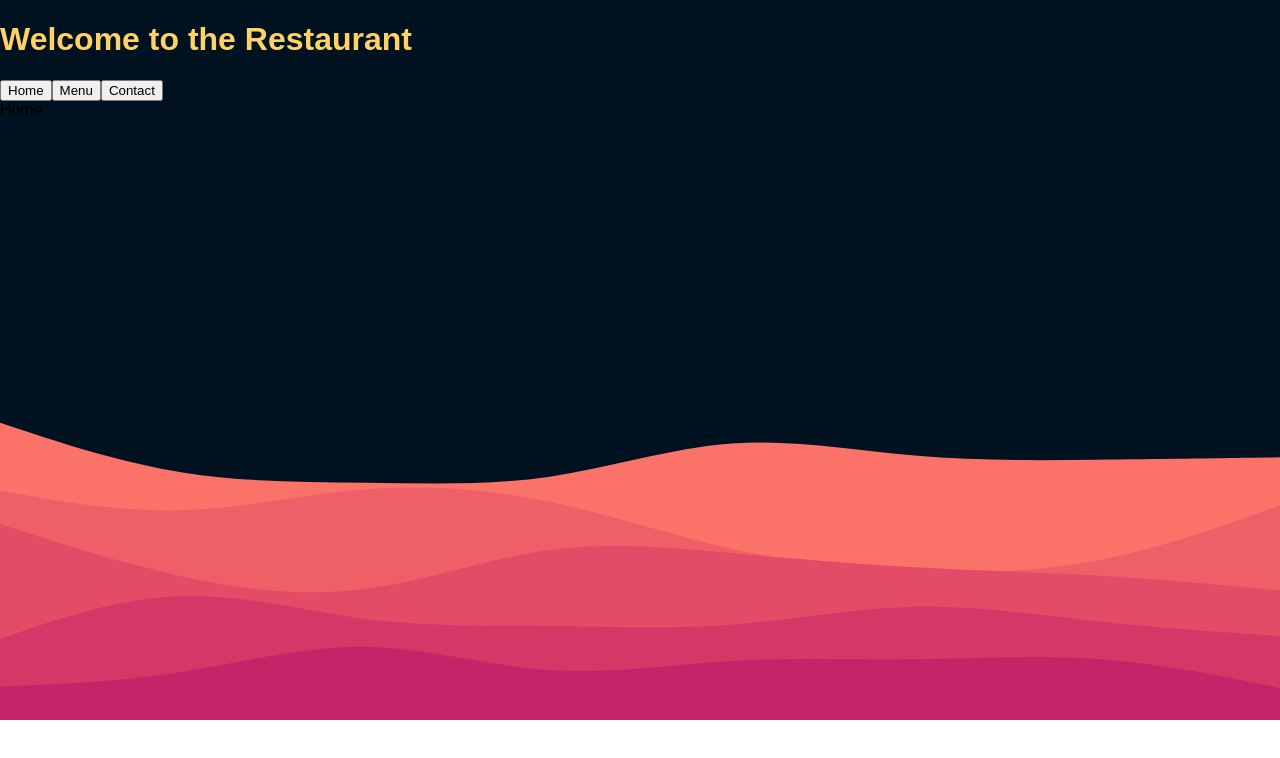
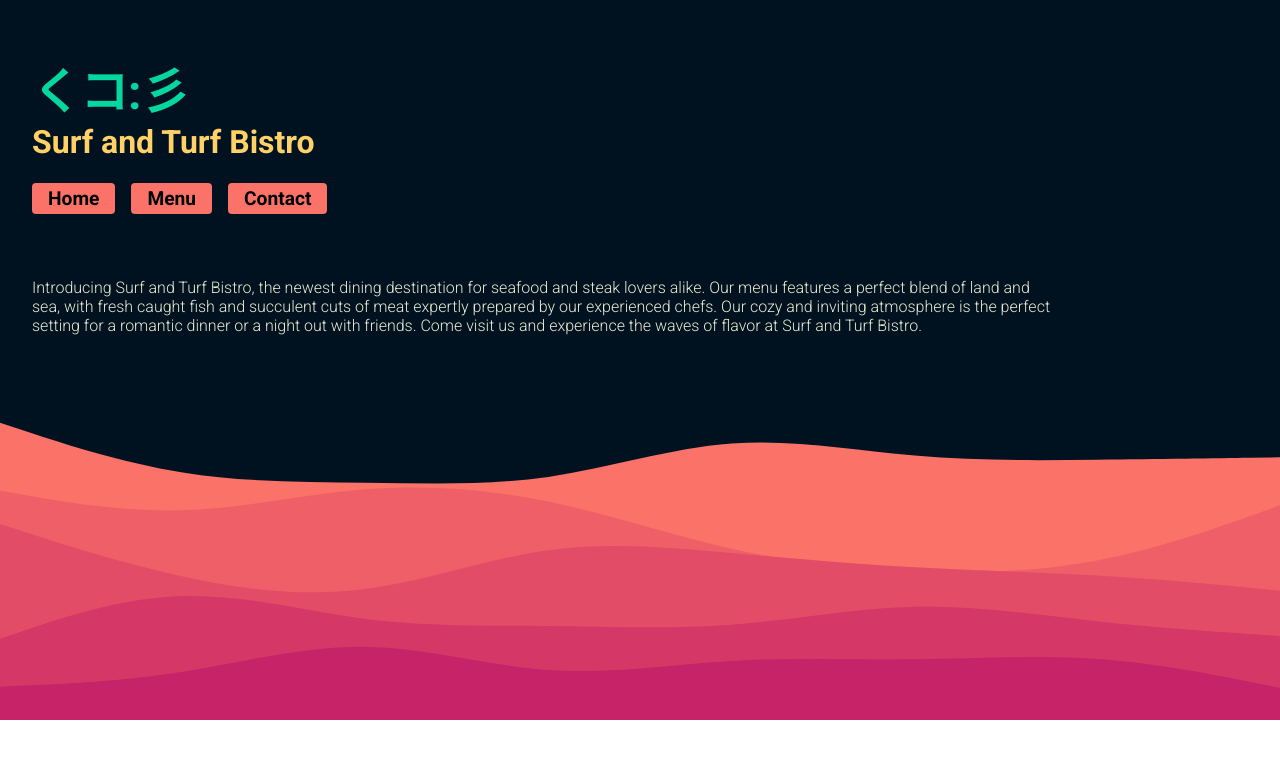
Before and after one commit to majkulmajkul/odin-restaurant, a website built with webpack: page dist/index.html in a window 1280 px wide. Built offline with nearby package versions, Linux system fonts and the light colour scheme.

Commit message:
Basic styling

```diff
--- a/src/renderHome.js
+++ b/src/renderHome.js
@@ -1,5 +1,8 @@
 export default function renderHome() {
   const currentMenuContent = document.querySelector(".current-menu-content");
   currentMenuContent.innerHTML = "";
-  currentMenuContent.textContent = "Home";
+  const introductionParagraph = document.createElement("p");
+  introductionParagraph.textContent =
+    "Introducing Surf and Turf Bistro, the newest dining destination for seafood and steak lovers alike. Our menu features a perfect blend of land and sea, with fresh caught fish and succulent cuts of meat expertly prepared by our experienced chefs. Our cozy and inviting atmosphere is the perfect setting for a romantic dinner or a night out with friends. Come visit us and experience the waves of flavor at Surf and Turf Bistro.";
+  currentMenuContent.appendChild(introductionParagraph);
 }
--- a/src/renderMainPage.js
+++ b/src/renderMainPage.js
@@ -6,7 +6,8 @@ export default function renderMainPage() {
   const pageContent = document.createElement("div");
   const welcomeText = document.createElement("h1");
 
-  welcomeText.textContent = "Welcome to the Restaurant";
+  welcomeText.innerHTML =
+    "<span class='squid-logo'>くコ:彡</span><br/>Surf and Turf Bistro";
 
   class navButton {
     constructor(name, text, onClick) {
@@ -21,6 +22,7 @@ export default function renderMainPage() {
   ];
 
   const buttonsContainer = document.createElement("div");
+  buttonsContainer.className = "buttons-conatiner";
 
   for (const button of navButtons) {
     const thisButton = document.createElement("button");
--- a/src/style.css
+++ b/src/style.css
@@ -11,6 +11,7 @@
 }
 
 body{
+
     margin: 0;
     padding: 0;
     max-width: 80%;
@@ -18,11 +19,42 @@ body{
     background-size: 100% auto;
     background-repeat: no-repeat;
     max-height: 100vh;
-    font-family: 'Orbitron', sans-serif;
+    font-family: 'Roboto', sans-serif;
+    padding: 2rem;
 
+
+}
+
+.current-menu-content{
+    margin-top: 4rem;
+    color: var(--color7);
+}
+
+.buttons-conatiner{
+    display: flex;
+    gap: 1rem;
+}
+
+button{
+    border:none;
+    padding: 0.25rem 1rem 0.25rem 1rem;
+    background-color: var(--color1);
+    border-radius: 0.25rem;
+    font-family: 'Roboto';
+    font-size: 1.2rem;
+    font-weight: 600;
+}
+
+button:hover{
+    background-color: var(--color5);
 
 }
 
 h1{
     color:var(--color5)
 }
+
+.squid-logo{
+    color: var(--color6);
+    font-size: 3rem;
+}
```
Also changed, not shown: dist/index.html.
